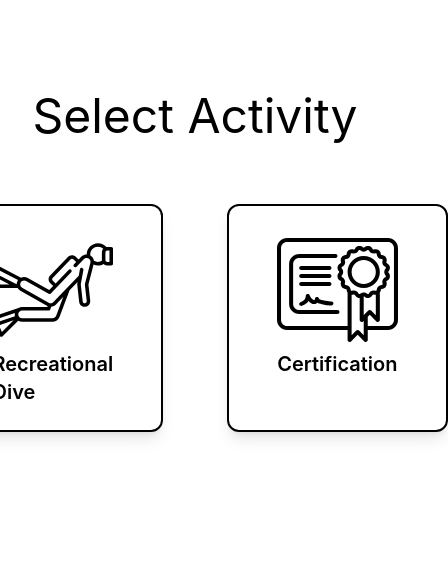
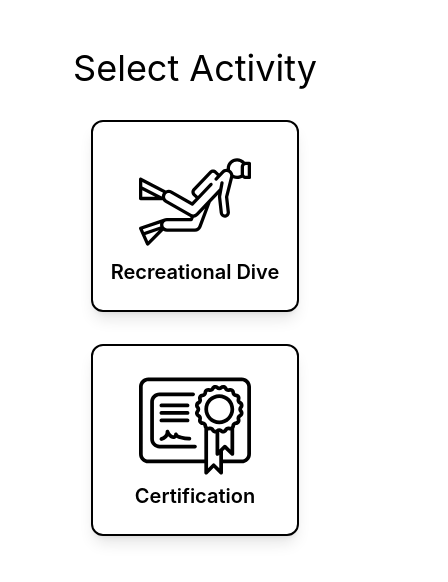
Before and after one commit to adolfoportilla/diver-list, a Next.js app: page / in a window 390 px wide. Shown: the top 582 px of the page, 448 px wide, since content can reach past the window. Built offline with nearby package versions, Linux system fonts and the light colour scheme.

Commit message:
Feat: add mobile UI css

```diff
--- a/components/states/CertificationDiveState.jsx
+++ b/components/states/CertificationDiveState.jsx
@@ -7,6 +7,7 @@ import { MyContext } from "../ReservationController";
 import StatePage from "./shared/StatePage";
 import StateTitle from "./shared/StateTitle";
 import CardComponent from "./shared/CardComponent";
+import StateCards from "./shared/StateCards";
 
 const CertificationDiveState = () => {
   const machine = React.useContext(MyContext);
@@ -15,7 +16,7 @@ const CertificationDiveState = () => {
   return (
     <StatePage>
       <StateTitle title="Select Certification" />
-      <div className="flex space-x-16">
+      <StateCards>
         <CardComponent
           icon={
             <Image
@@ -67,7 +68,7 @@ const CertificationDiveState = () => {
             })
           }
         />
-      </div>
+      </StateCards>
     </StatePage>
   );
 };
--- a/components/states/ReservationTypeState.jsx
+++ b/components/states/ReservationTypeState.jsx
@@ -5,6 +5,7 @@ import { useActor } from "@xstate/react";
 import { STATE_ACTIONS } from "../../utils/state-machine";
 import StatePage from "./shared/StatePage";
 import StateTitle from "./shared/StateTitle";
+import StateCards from "./shared/StateCards";
 import CardComponent from "./shared/CardComponent";
 import { MyContext } from "../ReservationController";
 
@@ -16,7 +17,7 @@ const ReservationTypeState = () => {
   return (
     <StatePage>
       <StateTitle title="Select Activity" />
-      <div className="flex space-x-16">
+      <StateCards>
         <CardComponent
           icon={
             <Image
@@ -51,7 +52,7 @@ const ReservationTypeState = () => {
             })
           }
         />
-      </div>
+      </StateCards>
     </StatePage>
   );
 };
--- a/components/states/shared/CardComponent.jsx
+++ b/components/states/shared/CardComponent.jsx
@@ -3,11 +3,15 @@ import React from "react";
 const CardComponent = (props) => {
   return (
     <div
-      className="py-6 px-12 bg-white flex flex-col hover:bg-sky-600 hover:scale-105 cursor-pointer rounded-xl shadow-lg border-2 border-black"
+      className="md:py-8 w-52 h-48 md:w-60 md:h-56  bg-white flex flex-col items-center justify-center hover:border-sky-500 hover:shadow-xl cursor-pointer rounded-xl shadow-lg border-2 border-black"
       onClick={props.onClick}
     >
-      {props.icon}
-      <span className="text-xl font-semibold">{props.text}</span>
+      <div className="flex items-center justify-center h-28 w-28 md:w-56 md:h-56">
+        {props.icon}
+      </div>
+      <span className="text-xl font-semibold hover:text-sky-300">
+        {props.text}
+      </span>
     </div>
   );
 };
--- /dev/null
+++ b/components/states/shared/StateCards.jsx
@@ -0,0 +1,11 @@
+import React from "react";
+
+const StateCards = (props) => {
+  return (
+    <div className="flex flex-col md:flex-row space-y-8 md:space-y-0 space-x-0 md:space-x-16 mt-8 md:mt-16">
+      {props.children}
+    </div>
+  );
+};
+
+export default StateCards;
--- a/components/states/shared/StatePage.jsx
+++ b/components/states/shared/StatePage.jsx
@@ -1,8 +1,8 @@
 import React from "react";
 const StatePage = (props) => {
   return (
-    <div className="h-screen flex items-center justify-center">
-      <div className="flex flex-col items-center space-y-16 mb-80">
+    <div className="h-fit md:h-screen">
+      <div className="flex flex-col items-center justify-center mt-12 md:mt-32 space-y-8 md:space-y-12">
         {props.children}
       </div>
     </div>
--- a/components/states/shared/StateTitle.jsx
+++ b/components/states/shared/StateTitle.jsx
@@ -1,11 +1,7 @@
 import React from "react";
 
 const StateTitle = (props) => {
-  return (
-    <div className="space-between space-y-8">
-      <span className="text-5xl">{props.title}</span>
-    </div>
-  );
+  return <span className="text-4xl md:text-5xl">{props.title}</span>;
 };
 
 export default StateTitle;
```
